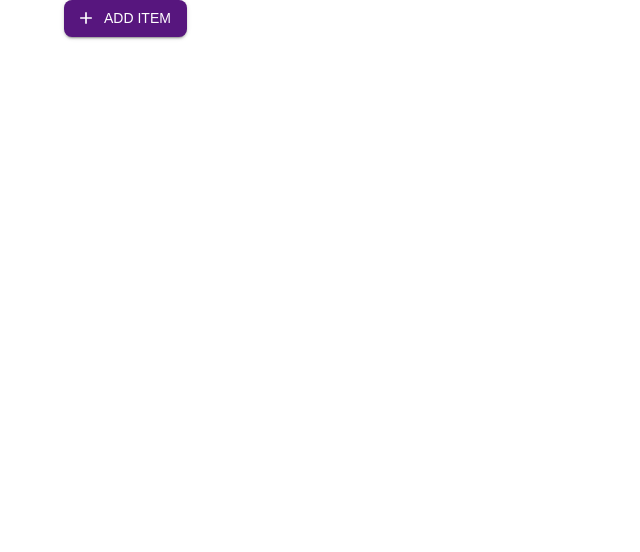
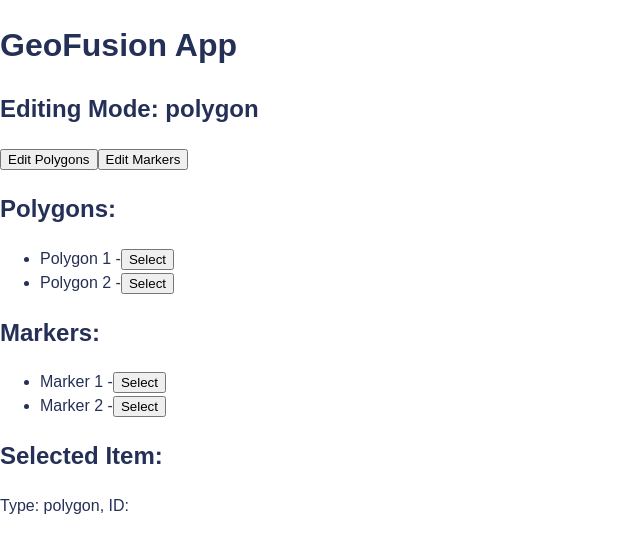
Before and after one commit to nikolatrajkovicITS/GeoFusion, a React (Vite) app: page / in a window 1280 px wide. Shown: the top 552 px of the page, without its empty margins (0-640 px from the left). Built offline with nearby package versions, Linux system fonts and the light colour scheme.

Commit message:
feat: define and setup app state with context provider

```diff
--- a/src/App.jsx
+++ b/src/App.jsx
@@ -1,21 +1,15 @@
 import React from 'react';
-import { Button, Container,  } from '@mui/material';
-import AddIcon from '@mui/icons-material/Add';
-import ThemeRegistry from '@styles/ThemeRegistry';
+import ThemeRegistry from '@/styles/ThemeRegistry';
+import AppContent from '@/components/organisms/AppContent';
+import AppState from '@/context/AppState';
 
 function App() {
   return (
     <ThemeRegistry>
-      <Container>
-        <Button
-          variant="contained"
-          color="primary"
-          startIcon={<AddIcon />}
-        >
-          Add Item
-        </Button>
-      </Container>
-      </ThemeRegistry>
+      <AppState>
+        <AppContent />
+      </AppState>
+    </ThemeRegistry>
   );
 }
 
--- /dev/null
+++ b/src/components/organisms/AppContent.jsx
@@ -0,0 +1,63 @@
+import React from 'react';
+import useAppState from '@/hooks/useAppState';
+
+function AppContent() {
+  const {
+    polygons,
+    markers,
+    editingMode,
+    selectedItem,
+    addPolygon,
+    updatePolygon,
+    deletePolygon,
+    addMarker,
+    updateMarker,
+    deleteMarker,
+    setEditingMode,
+    setSelectedItem,
+  } = useAppState();
+
+  return (
+    <div>
+      <h1>GeoFusion App</h1>
+      <h2>Editing Mode: {editingMode.mode}</h2>
+      <button onClick={() => setEditingMode('polygon')}>Edit Polygons</button>
+      <button onClick={() => setEditingMode('marker')}>Edit Markers</button>
+
+      <h2>Polygons:</h2>
+      <ul>
+        {polygons.map(poly => (
+          <li key={poly.id}>
+            {poly.name} -
+            <button
+              onClick={() => setSelectedItem({ type: 'polygon', id: poly.id })}
+            >
+              Select
+            </button>
+          </li>
+        ))}
+      </ul>
+
+      <h2>Markers:</h2>
+      <ul>
+        {markers.map(marker => (
+          <li key={marker.id}>
+            {marker.name} -
+            <button
+              onClick={() => setSelectedItem({ type: 'marker', id: marker.id })}
+            >
+              Select
+            </button>
+          </li>
+        ))}
+      </ul>
+
+      <h2>Selected Item:</h2>
+      <p>
+        Type: {selectedItem.type}, ID: {selectedItem.id}
+      </p>
+    </div>
+  );
+}
+
+export default AppContent;
--- /dev/null
+++ b/src/context/AppContext.jsx
@@ -0,0 +1,5 @@
+import { createContext } from 'react';
+
+const AppContext = createContext();
+
+export default AppContext;
--- /dev/null
+++ b/src/context/AppReducer.jsx
@@ -0,0 +1,82 @@
+import { ActionTypes } from '@/context/actionTypes';
+
+export const initialState = {
+  polygons: [
+    {
+      id: 1,
+      name: 'Polygon 1',
+      coordinates: [
+        { lat: 40.712776, lng: -74.005974 },
+        { lat: 40.713776, lng: -74.006974 },
+        { lat: 40.714776, lng: -74.007974 },
+      ],
+    },
+    {
+      id: 2,
+      name: 'Polygon 2',
+      coordinates: [
+        { lat: 34.052235, lng: -118.243683 },
+        { lat: 34.053235, lng: -118.244683 },
+        { lat: 34.054235, lng: -118.245683 },
+      ],
+    },
+  ],
+  markers: [
+    {
+      id: 1,
+      name: 'Marker 1',
+      coordinate: { lat: 37.774929, lng: -122.419418 },
+    },
+    {
+      id: 2,
+      name: 'Marker 2',
+      coordinate: { lat: 51.507351, lng: -0.127758 },
+    },
+  ],
+  editingMode: {
+    mode: 'polygon',
+  },
+  selectedItem: {
+    type: 'polygon',
+    id: null,
+  },
+};
+
+export const AppReducer = (state, action) => {
+  switch (action.type) {
+    case ActionTypes.ADD_POLYGON:
+      return { ...state, polygons: [...state.polygons, action.payload] };
+    case ActionTypes.UPDATE_POLYGON:
+      return {
+        ...state,
+        polygons: state.polygons.map(poly =>
+          poly.id === action.payload.id ? action.payload : poly
+        ),
+      };
+    case ActionTypes.DELETE_POLYGON:
+      return {
+        ...state,
+        polygons: state.polygons.filter(poly => poly.id !== action.payload),
+      };
+    case ActionTypes.ADD_MARKER:
+      return { ...state, markers: [...state.markers, action.payload] };
+    case ActionTypes.UPDATE_MARKER:
+      return {
+        ...state,
+        markers: state.markers.map(marker =>
+          marker.id === action.payload.id ? action.payload : marker
+        ),
+      };
+    case ActionTypes.DELETE_MARKER:
+      return {
+        ...state,
+        markers: state.markers.filter(marker => marker.id !== action.payload),
+      };
+    case ActionTypes.SET_EDITING_MODE:
+      return { ...state, editingMode: { mode: action.payload } };
+    case ActionTypes.SET_SELECTED_ITEM:
+      return { ...state, selectedItem: action.payload };
+    default:
+      return state;
+  }
+};
--- /dev/null
+++ b/src/context/AppState.jsx
@@ -0,0 +1,15 @@
+import React, { useReducer } from 'react';
+import AppContext from '@/context/AppContext';
+import { AppReducer, initialState } from '@/context/AppReducer';
+
+const AppState = ({ children }) => {
+  const [state, dispatch] = useReducer(AppReducer, initialState);
+
+  return (
+    <AppContext.Provider value={{ state, dispatch }}>
+      {children}
+    </AppContext.Provider>
+  );
+};
+
+export default AppState;
--- /dev/null
+++ b/src/context/actionTypes.js
@@ -0,0 +1,10 @@
+export const ActionTypes = {
+  ADD_POLYGON: 'ADD_POLYGON',
+  UPDATE_POLYGON: 'UPDATE_POLYGON',
+  DELETE_POLYGON: 'DELETE_POLYGON',
+  ADD_MARKER: 'ADD_MARKER',
+  UPDATE_MARKER: 'UPDATE_MARKER',
+  DELETE_MARKER: 'DELETE_MARKER',
+  SET_EDITING_MODE: 'SET_EDITING_MODE',
+  SET_SELECTED_ITEM: 'SET_SELECTED_ITEM',
+};
--- /dev/null
+++ b/src/hooks/useAppState.jsx
@@ -0,0 +1,81 @@
+import { useCallback, useContext } from 'react';
+import AppContext from '@/context/AppContext';
+import { ActionTypes } from '@/context/actionTypes';
+
+const useAppState = () => {
+  const { state, dispatch } = useContext(AppContext);
+
+  if (!state || !dispatch) {
+    throw new Error('useAppState must be used within an AppProvider');
+  }
+
+  const addPolygon = useCallback(
+    polygon => {
+      dispatch({ type: ActionTypes.ADD_POLYGON, payload: polygon });
+    },
+    [dispatch]
+  );
+
+  const updatePolygon = useCallback(
+    polygon => {
+      dispatch({ type: ActionTypes.UPDATE_POLYGON, payload: polygon });
+    },
+    [dispatch]
+  );
+
+  const deletePolygon = useCallback(
+    id => {
+      dispatch({ type: ActionTypes.DELETE_POLYGON, payload: id });
+    },
+    [dispatch]
+  );
+
+  const addMarker = useCallback(
+    marker => {
+      dispatch({ type: ActionTypes.ADD_MARKER, payload: marker });
+    },
+    [dispatch]
+  );
+
+  const updateMarker = useCallback(
+    marker => {
+      dispatch({ type: ActionTypes.UPDATE_MARKER, payload: marker });
+    },
+    [dispatch]
+  );
+
+  const deleteMarker = useCallback(
+    id => {
+      dispatch({ type: ActionTypes.DELETE_MARKER, payload: id });
+    },
+    [dispatch]
+  );
+
+  const setEditingMode = useCallback(
+    mode => {
+      dispatch({ type: ActionTypes.SET_EDITING_MODE, payload: mode });
+    },
+    [dispatch]
+  );
+
+  const setSelectedItem = useCallback(
+    item => {
+      dispatch({ type: ActionTypes.SET_SELECTED_ITEM, payload: item });
+    },
+    [dispatch]
+  );
+
+  return {
+    ...state,
+    addPolygon,
+    updatePolygon,
+    deletePolygon,
+    addMarker,
+    updateMarker,
+    deleteMarker,
+    setEditingMode,
+    setSelectedItem,
+  };
+};
+
+export default useAppState;
--- a/src/styles/ThemeRegistry.jsx
+++ b/src/styles/ThemeRegistry.jsx
@@ -1,5 +1,5 @@
 import { CssBaseline, ThemeProvider } from '@mui/material';
-import theme from '@styles/theme';
+import theme from '@/styles/theme';
 
 function ThemeRegistry({ children }) {
   return (
--- a/vite.config.js
+++ b/vite.config.js
@@ -6,13 +6,7 @@ export default defineConfig({
   plugins: [react()],
   resolve: {
     alias: {
-      '@components': path.resolve(__dirname, 'src/components'),
-      '@utils': path.resolve(__dirname, 'src/utils'),
-      '@lib': path.resolve(__dirname, 'src/lib'),
-      '@hooks': path.resolve(__dirname, 'src/hooks'),
-      '@context': path.resolve(__dirname, 'src/context'),
-      '@styles': path.resolve(__dirname, 'src/styles'),
-      '@assets': path.resolve(__dirname, 'src/assets'),
+      '@': path.resolve(__dirname, './src'),
     },
   },
 });
```
